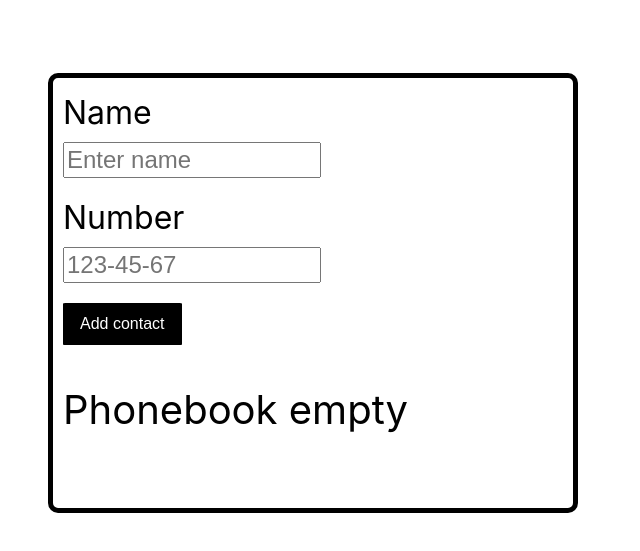
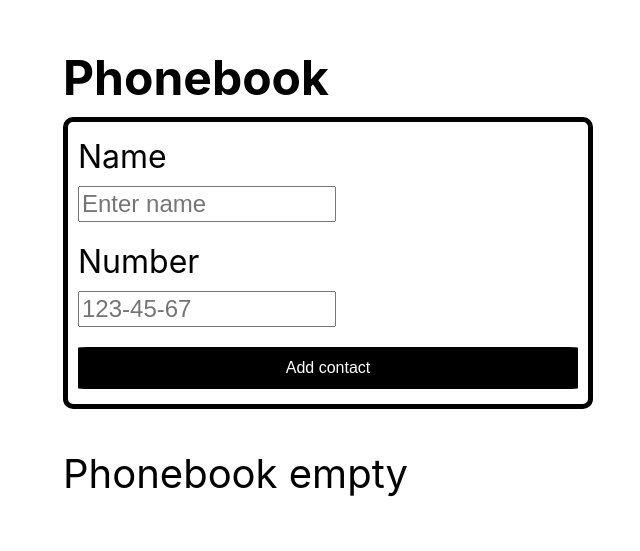
Before and after one commit to Glagolio/goit-react-hw-02-phonebook, a React (Create React App) app: page / in a window 1280 px wide. Shown: the part 107-658 px from the top of the page, without its empty margins (327-967 px from the left). Built offline with nearby package versions, Linux system fonts and the light colour scheme.

Commit message:
fix main

```diff
--- a/src/components/App.jsx
+++ b/src/components/App.jsx
@@ -1,7 +1,7 @@
 import Phonebook from './Phonebook/Phonebook';
 import { Component } from 'react';
-import { toHaveAccessibleDescription } from '@testing-library/jest-dom/dist/matchers';
 import { nanoid } from 'nanoid/non-secure';
+import Main from './Main/Main';
 
 class App extends Component {
   state = {
@@ -37,16 +37,7 @@ class App extends Component {
 
   render() {
     return (
-      <div
-        style={{
-          height: '100vh',
-          display: 'flex',
-          justifyContent: 'center',
-          alignItems: 'center',
-          fontSize: 40,
-          color: '#010101',
-        }}
-      >
+      <Main title="Phonebook">
         <Phonebook
           onChange={this.handleChange}
           onSubmit={this.clickOnBtnSubmit}
@@ -56,7 +47,7 @@ class App extends Component {
           valueName={this.state.name}
           valueNumber={this.state.number}
         />
-      </div>
+      </Main>
     );
   }
 }
--- /dev/null
+++ b/src/components/Main/Main.js
@@ -0,0 +1,11 @@
+import React from 'react';
+import MainPage from './Main.styled';
+
+const Main = ({ title, children }) => (
+  <MainPage>
+    <h2>{title}</h2>
+    {children}
+  </MainPage>
+);
+
+export default Main;
--- /dev/null
+++ b/src/components/Main/Main.styled.js
@@ -0,0 +1,20 @@
+import styled from '@emotion/styled';
+
+const MainPage = styled.div`
+  margin-left: auto;
+  margin-right: auto;
+  width: 500px;
+  height: 100vh;
+  display: flex;
+  flex-direction: column;
+  justify-content: center;
+  font-size: 40px;
+  color: #010101;
+
+  & h2 {
+    font-size: 48px;
+    margin: 0 0 10px 0;
+  }
+`;
+
+export default MainPage;
--- /dev/null
+++ b/src/components/Phonebook/Form/Form.js
@@ -0,0 +1,8 @@
+import React from 'react';
+import Form from './Form.styled';
+
+const FormPhonebook = ({ onSubmit, children }) => (
+  <Form onSubmit={onSubmit}>{children}</Form>
+);
+
+export default FormPhonebook;
--- a/src/components/Phonebook/Phonebook.styled.js
+++ b/src/components/Phonebook/Form/Form.styled.js
@@ -1,9 +1,8 @@
 import styled from '@emotion/styled';
 
-const Main = styled.div`
+const Form = styled.form`
   padding: 15px 10px;
   width: 500px;
-  min-height: 400px;
   border: 5px solid black;
   border-radius: 10px;
 
@@ -11,4 +10,4 @@ const Main = styled.div`
   flex-direction: column;
 `;
 
-export default Main;
+export default Form;
--- a/src/components/Phonebook/Phonebook.jsx
+++ b/src/components/Phonebook/Phonebook.jsx
@@ -1,9 +1,9 @@
-import Main from './Phonebook.styled';
 import InputName from './Input/InputName/InputName';
 import LabelPhoneBook from './Label/Label';
 import ButtonSubmit from './Button/ButtonSubmit';
 import Contacts from './Contacts/Contacts';
 import InputNumber from './Input/InputName/inputNumber';
+import FormPhonebook from './Form/Form';
 
 const Phonebook = ({
   onChange,
@@ -14,8 +14,8 @@ const Phonebook = ({
   notEmptyList,
 }) => {
   return (
-    <Main>
-      <form onSubmit={onSubmit}>
+    <>
+      <FormPhonebook onSubmit={onSubmit}>
         <LabelPhoneBook title="Name">
           <InputName value={valueName} onChange={onChange} />
         </LabelPhoneBook>
@@ -35,13 +35,13 @@ const Phonebook = ({
               placeholder="000-00-00"
             />
           </Label> */}
-      </form>
+      </FormPhonebook>
       {notEmptyList > 0 ? (
         <Contacts name="Contacts" contactsList={contactsList} />
       ) : (
         <p>Phonebook empty</p>
       )}
-    </Main>
+    </>
   );
 };
 
```
